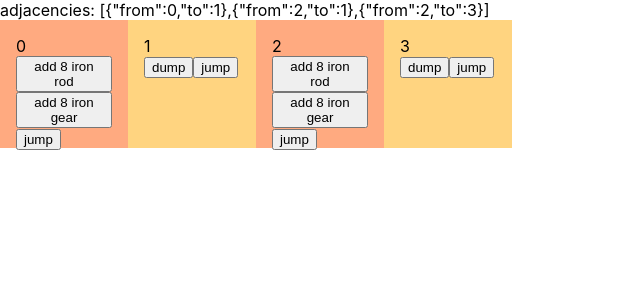
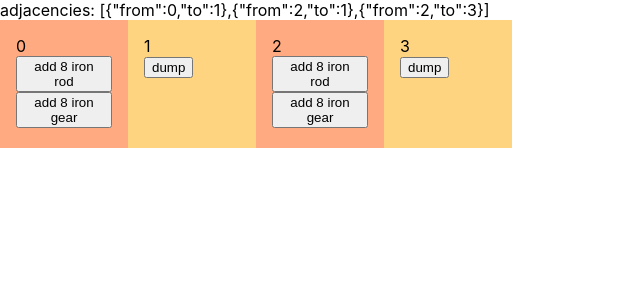
Before and after one commit to bingecraft-net/webapp, a React (Create React App) app: page / in a window 1280 px wide. Shown: the top 300 px of the page, without its empty margins (0-640 px from the left). Built offline with nearby package versions, Linux system fonts and the light colour scheme.

Commit message:
add drag and drop to move machines and remove jump

```diff
--- a/src/App.tsx
+++ b/src/App.tsx
@@ -1,4 +1,10 @@
-import { useEffect, useReducer, useState } from 'react'
+import {
+  useCallback,
+  useEffect,
+  useReducer,
+  useRef,
+  useState,
+} from 'react'
 import { Action, ContainerState, GameState, reducer } from './GameState'
 
 const defaultState: GameState = {
@@ -70,23 +76,71 @@ interface ContainerProps {
   container: ContainerState
 }
 function Container({ dispatch, _key, container }: ContainerProps) {
+  const drag = useRef<{
+    dragging: boolean
+    fontSize: number
+    position: { x: number }
+  }>({
+    dragging: false,
+    fontSize: 0,
+    position: { x: 0 },
+  })
+  const onPointerMove = useCallback(
+    (e: PointerEvent) =>
+      (drag.current.position.x = Math.floor(
+        e.clientX / drag.current.fontSize / 8,
+      )),
+    [],
+  )
+  const onPointerUp = useCallback(
+    (e: PointerEvent) => {
+      drag.current.dragging = false
+      dispatch({
+        key: _key,
+        position: {
+          x: Math.floor(e.clientX / drag.current.fontSize / 8),
+        },
+        type: 'move',
+      })
+      document.removeEventListener('pointermove', onPointerMove)
+      document.removeEventListener('pointerup', onPointerUp)
+    },
+    [_key, dispatch, onPointerMove],
+  )
   return (
     <div
       style={{
         position: 'absolute',
-        left: `calc(8rem*${container.position.x})`,
-      }}
-    >
-      <div
-        style={{
+        left: `calc(8rem*${
+          drag.current.dragging
+            ? drag.current.position.x
+            : container.position.x
+        })`,
         width: '8rem',
         height: '8rem',
+        padding: '1rem',
+        boxSizing: 'border-box',
+
         backgroundColor:
           container.type === 'source'
             ? `hsl(20,100%,75%)`
             : `hsl(40,100%,75%)`,
-          padding: '1rem',
-          boxSizing: 'border-box',
+
+        userSelect: 'none',
+        cursor: 'grab',
+      }}
+      onPointerDown={(e) => {
+        drag.current = {
+          dragging: true,
+          fontSize: parseFloat(
+            getComputedStyle(document.documentElement).fontSize,
+          ),
+          position: {
+            x: Math.floor(e.clientX / drag.current.fontSize / 8),
+          },
+        }
+        document.addEventListener('pointermove', onPointerMove)
+        document.addEventListener('pointerup', onPointerUp)
       }}
     >
       <div>
@@ -106,8 +160,7 @@ function Container({ dispatch, _key, container }: ContainerProps) {
               })
             }
             disabled={
-                container.slots[0] &&
-                container.slots[0].name !== 'iron rod'
+              container.slots[0] && container.slots[0].name !== 'iron rod'
             }
           >
             add 8 iron rod
@@ -121,8 +174,7 @@ function Container({ dispatch, _key, container }: ContainerProps) {
               })
             }
             disabled={
-                container.slots[0] &&
-                container.slots[0].name !== 'iron gear'
+              container.slots[0] && container.slots[0].name !== 'iron gear'
             }
           >
             add 8 iron gear
@@ -134,10 +186,6 @@ function Container({ dispatch, _key, container }: ContainerProps) {
           dump
         </button>
       )}
-        <button onClick={() => dispatch({ key: _key, type: 'jump' })}>
-          jump
-        </button>
-      </div>
     </div>
   )
 }
--- a/src/GameState.ts
+++ b/src/GameState.ts
@@ -6,8 +6,8 @@ export function reducer(state: GameState, action: Action): GameState {
       return insert(state, action)
     case 'dump':
       return dump(state, action.key)
-    case 'jump':
-      return jump(state, action)
+    case 'move':
+      return move(state, action)
   }
 }
 
@@ -98,21 +98,6 @@ export function dump(state: GameState, key: number): GameState {
   }
 }
 
-export function jump(
-  state: GameState,
-  { key }: { key: number },
-): GameState {
-  const positions = state.containers.reduce(
-    (acc, cur) => acc.concat(cur.position.x),
-    new Array<number>(),
-  )
-  let next = positions[0]
-  while (positions.some((position) => position === next)) {
-    next = Math.floor(Math.random() * 8)
-  }
-  return move(state, { key, position: { x: next } })
-}
-
 export function move(
   state: GameState,
   { key, position }: { key: number; position: { x: number } },
@@ -163,5 +148,5 @@ export interface Slot {
 export type Action =
   | { type: 'tick' }
   | { key: number; type: 'dump' }
-  | { key: number; type: 'jump' }
+  | { key: number; position: { x: number }; type: 'move' }
   | { key: number; slot: Slot; type: 'insert' }
```
Lines whose indentation alone changed are shown as unchanged.
